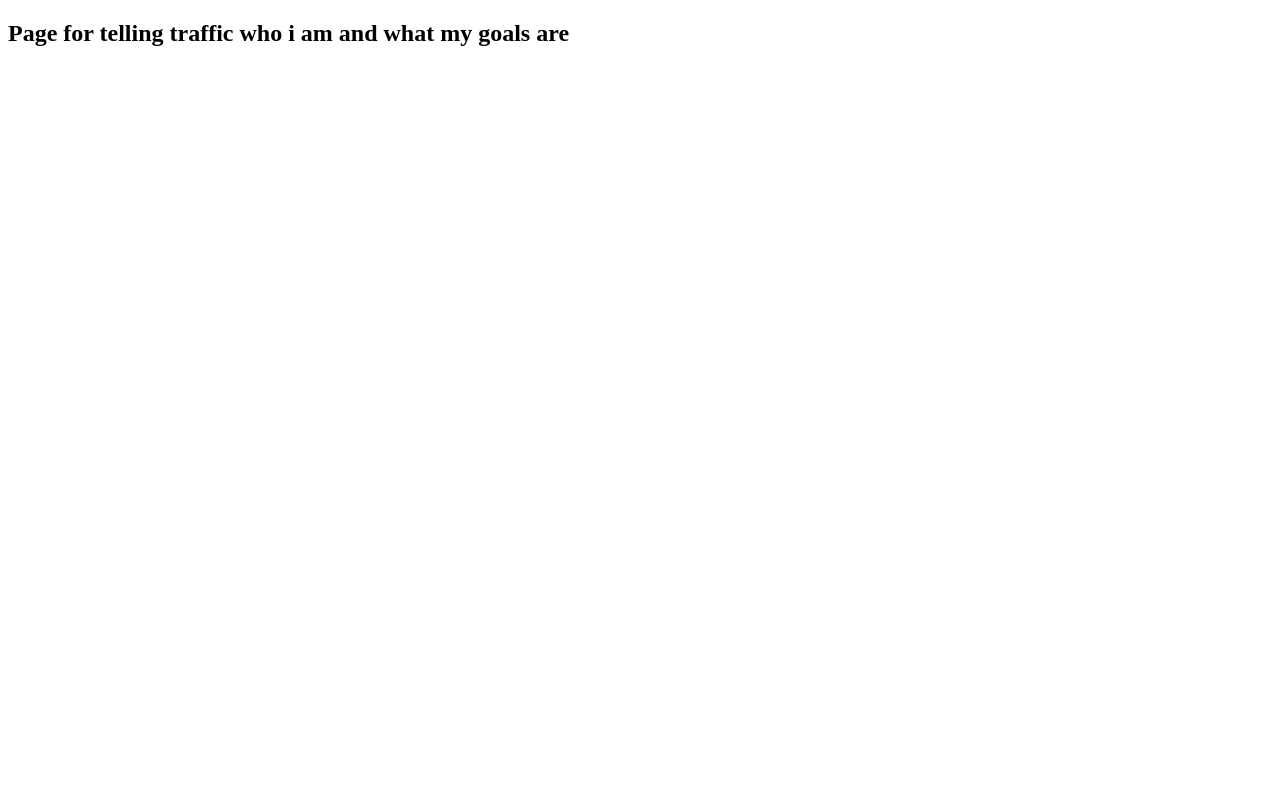
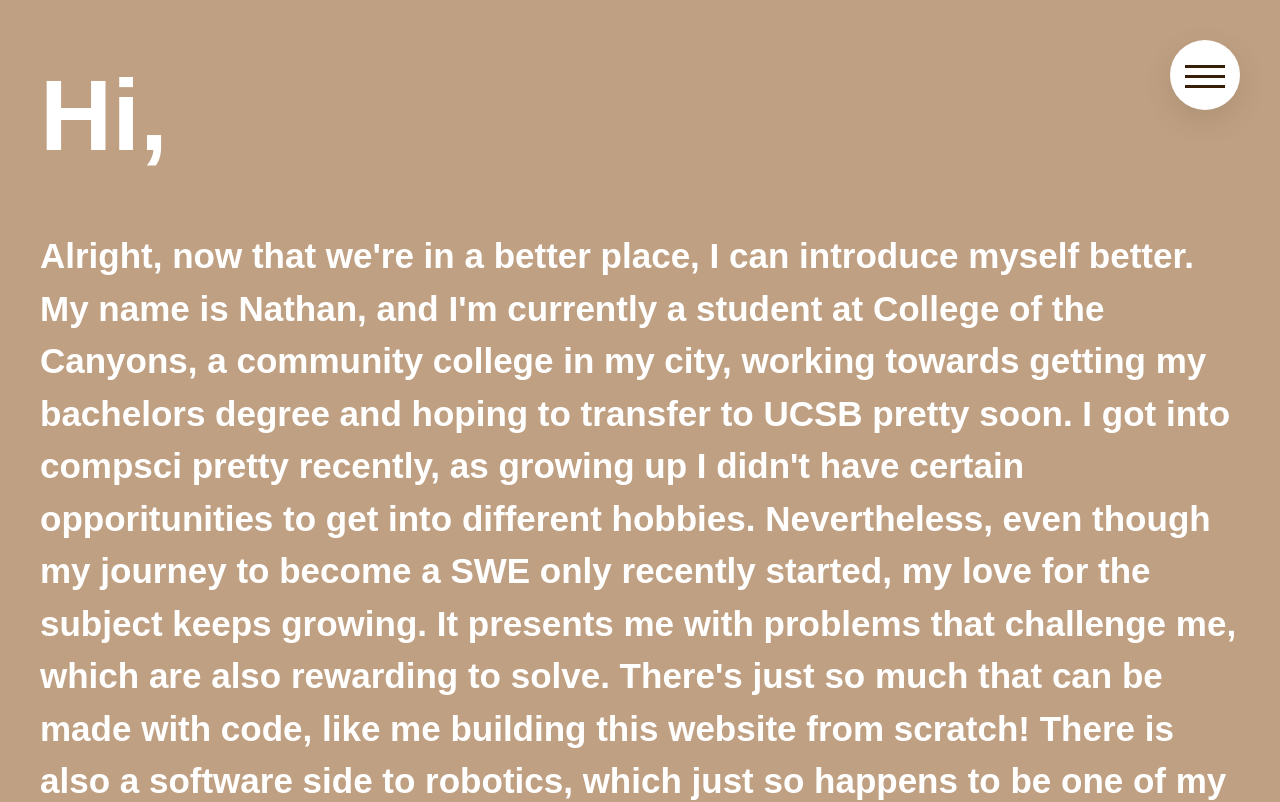
Before and after one commit to uhhitsnathan/portfolio, a plain HTML site: page links/about-me-page.html in a window 1280 px wide. Shown: the top 802 px of the page. Drawn offline with Linux system fonts and the light colour scheme.

Commit message:
updated file directory, subpages and main pages are all interlinked

```diff
--- a/links/about-me-page.html
+++ b/links/about-me-page.html
@@ -4,9 +4,33 @@
     <meta charset="UTF-8">
     <meta http-equiv="X-UA-Compatible" content="IE=edge">
     <meta name="viewport" content="width=device-width, initial-scale=1.0">
-    <title>About Me</title>
+    <title>Document</title>
+    <link rel = 'stylesheet' href="aboutmestyles.css">
 </head>
 <body>
-    <h2>Page for telling traffic who i am and what my goals are</h2>
-</body>
+    <div class="navigation">
+        <h1 class="logo">Hi,</span></h1>
+
+        <input type="checkbox" class="navigation__checkbox" id="toggle">
+        <label for="toggle" class="navigation__button">
+            <span class="navigation__icon">&nbsp;</span>
+        </label>
+
+        <div class="navigation__background">&nbsp;</div>
+
+        <nav class="navigation__nav">
+            <ul class="navigation__list">
+                <li><a href="../index.html" class="navigation__link"> Home</a></li>
+                <li><a href="about-me-page.html" class="navigation__link">About Me</a></li>
+                <li><a href="my-projects-page.html" class="navigation__link">My Projects</a></li>
+                <li><a href="contact-me-page.html" class="navigation__link">Contact Me</a></li>
+            </ul>
+        </nav>
+    </div>
+    <div class = "introduction">
+        <h3>Alright, now that we're in a better place, I can introduce myself better. <br> My name is Nathan, and I'm currently a student at College of the Canyons, a community college in my city, working towards getting my bachelors degree and hoping to transfer to UCSB pretty soon. I got into compsci pretty recently, as growing up I didn't have certain opporitunities to get into different hobbies. Nevertheless, even though my journey to become a SWE only recently started, my love for the subject keeps growing. It presents me with problems that challenge me, which are also rewarding to solve. There's just so much that can be made with code, like me building this website from scratch! There is also a software side to robotics, which just so happens to be one of my hobbies. Recently I got into coding with Arduino architecture and have made some pretty cool projects, so feel free to go check out my projects page and see what I've done.
+        <br> Thanks for your visit, and hope to see you again! </h3>
+    </div>
+      <script src="pee.js"></script>
+      </body>
 </html>
--- /dev/null
+++ b/links/aboutmestyles.css
@@ -0,0 +1,155 @@
+* {
+    padding: 0;
+    margin: 0;
+    box-sizing: border-box;
+  }
+
+  body {
+    font-family: sans-serif;
+    line-height: 1.5;
+    background: #c0a082;
+  }
+
+  .logo {
+    font-size: 100px;
+    padding: 40px;
+    color: #fff;
+  }
+
+  .logo span {
+     color: #c0a082;}
+
+  .navigation {
+    position: relative;
+  }
+  .introduction{
+    position: relative;
+    padding-left: 40px;
+    padding-right: 40px;
+    color: #fff;
+  }
+  h3{
+    font-size: 35px;
+  }
+
+  .navigation__checkbox {
+    display: none;
+  }
+
+  .navigation__button {
+    width: 70px;
+    height: 70px;
+    border-radius: 50%;
+    background: #fff;
+    position: fixed;
+    top: 40px;
+    right: 40px;
+    z-index: 2000;
+    box-shadow: 0 10px 30px rgba(0, 0, 0, 0.1);
+    text-align: center;
+    cursor: pointer;
+    transition: all 0.2s;
+  }
+
+  .navigation__background {
+    width: 60px;
+    height: 60px;
+    border-radius: 50%;
+    background: #361e08;
+    position: fixed;
+    top: 45px;
+    right: 45px;
+    z-index: 1000;
+    transition: all 0.5s cubic-bezier(0.86, 0, 0.07, 1);
+  }
+
+  .navigation__nav {
+    height: 100vh;
+    position: fixed;
+    top: 0;
+    left: 0;
+    z-index: 1500;
+
+    opacity: 0;
+    visibility: hidden;
+    width: 0;
+
+    transition: all 0.8s cubic-bezier(0.68, -0.55, 0.256, 1.55);
+  }
+  .navigation__list {
+    position: absolute;
+    top: 50%;
+    left: 50%;
+    transform: translate(-50%, -50%);
+    list-style: none;
+    text-align: center;
+    width: 100%;
+  }
+
+  .navigation__link {
+    display: inline-block;
+    font-size: 20px;
+    font-weight: 300;
+    color: #fff;
+    padding: 20px;
+    text-transform: uppercase;
+    text-decoration: none;
+
+    transition: all 0.4s;
+  }
+
+  .navigation__link:hover {
+    color: #a275f7;
+    transform: translateX(10px);
+  }
+  .navigation__checkbox:checked ~ .navigation__background {
+    transform: scale(1.6);
+    transform: scale(30);
+  }
+  .navigation__checkbox:checked ~ .navigation__nav {
+    opacity: 1;
+    visibility: visible;
+    width: 150%;
+  }
+  .navigation__icon {
+    position: relative;
+    margin-top: 35px;
+  }
+  .navigation__icon,
+  .navigation__icon::before,
+  .navigation__icon::after {
+    width: 40px;
+    height: 3px;
+    background: #361e08;
+    display: inline-block;
+  }
+  .navigation__icon::before,
+  .navigation__icon::after {
+    content: "";
+    position: absolute;
+    left: 0;
+    transition: all 0.2s;
+  }
+  .navigation__icon::before {
+    top: -10px;
+  }
+  .navigation__icon::after {
+    top: 10px;
+  }
+  .navigation__button:hover .navigation__icon::before {
+    top: -12px;
+  }
+  .navigation__button:hover .navigation__icon::after {
+    top: 12px;
+  }
+  .navigation__checkbox:checked + .navigation__button .navigation__icon {
+    background: transparent;
+  }
+  .navigation__checkbox:checked + .navigation__button .navigation__icon::before {
+    top: 0;
+    transform: rotate(135deg);
+  }
+  .navigation__checkbox:checked + .navigation__button .navigation__icon::after {
+    top: 0;
+    transform: rotate(-135deg);
+  }
--- /dev/null
+++ b/links/contactmestyles.css
@@ -0,0 +1,155 @@
+* {
+    padding: 0;
+    margin: 0;
+    box-sizing: border-box;
+  }
+
+  body {
+    font-family: sans-serif;
+    line-height: 1.5;
+    background: #c0a082;
+  }
+
+  .logo {
+    font-size: 100px;
+    padding: 40px;
+    color: #fff;
+  }
+
+  .logo span {
+     color: #c0a082;}
+
+  .navigation {
+    position: relative;
+  }
+  .introduction{
+    position: relative;
+    padding-left: 40px;
+    padding-right: 40px;
+    color: #fff;
+  }
+  h3{
+    font-size: 35px;
+  }
+
+  .navigation__checkbox {
+    display: none;
+  }
+
+  .navigation__button {
+    width: 70px;
+    height: 70px;
+    border-radius: 50%;
+    background: #fff;
+    position: fixed;
+    top: 40px;
+    right: 40px;
+    z-index: 2000;
+    box-shadow: 0 10px 30px rgba(0, 0, 0, 0.1);
+    text-align: center;
+    cursor: pointer;
+    transition: all 0.2s;
+  }
+
+  .navigation__background {
+    width: 60px;
+    height: 60px;
+    border-radius: 50%;
+    background: #361e08;
+    position: fixed;
+    top: 45px;
+    right: 45px;
+    z-index: 1000;
+    transition: all 0.5s cubic-bezier(0.86, 0, 0.07, 1);
+  }
+
+  .navigation__nav {
+    height: 100vh;
+    position: fixed;
+    top: 0;
+    left: 0;
+    z-index: 1500;
+
+    opacity: 0;
+    visibility: hidden;
+    width: 0;
+
+    transition: all 0.8s cubic-bezier(0.68, -0.55, 0.256, 1.55);
+  }
+  .navigation__list {
+    position: absolute;
+    top: 50%;
+    left: 50%;
+    transform: translate(-50%, -50%);
+    list-style: none;
+    text-align: center;
+    width: 100%;
+  }
+
+  .navigation__link {
+    display: inline-block;
+    font-size: 20px;
+    font-weight: 300;
+    color: #fff;
+    padding: 20px;
+    text-transform: uppercase;
+    text-decoration: none;
+
+    transition: all 0.4s;
+  }
+
+  .navigation__link:hover {
+    color: #a275f7;
+    transform: translateX(10px);
+  }
+  .navigation__checkbox:checked ~ .navigation__background {
+    transform: scale(1.6);
+    transform: scale(30);
+  }
+  .navigation__checkbox:checked ~ .navigation__nav {
+    opacity: 1;
+    visibility: visible;
+    width: 150%;
+  }
+  .navigation__icon {
+    position: relative;
+    margin-top: 35px;
+  }
+  .navigation__icon,
+  .navigation__icon::before,
+  .navigation__icon::after {
+    width: 40px;
+    height: 3px;
+    background: #361e08;
+    display: inline-block;
+  }
+  .navigation__icon::before,
+  .navigation__icon::after {
+    content: "";
+    position: absolute;
+    left: 0;
+    transition: all 0.2s;
+  }
+  .navigation__icon::before {
+    top: -10px;
+  }
+  .navigation__icon::after {
+    top: 10px;
+  }
+  .navigation__button:hover .navigation__icon::before {
+    top: -12px;
+  }
+  .navigation__button:hover .navigation__icon::after {
+    top: 12px;
+  }
+  .navigation__checkbox:checked + .navigation__button .navigation__icon {
+    background: transparent;
+  }
+  .navigation__checkbox:checked + .navigation__button .navigation__icon::before {
+    top: 0;
+    transform: rotate(135deg);
+  }
+  .navigation__checkbox:checked + .navigation__button .navigation__icon::after {
+    top: 0;
+    transform: rotate(-135deg);
+  }
--- /dev/null
+++ b/links/myprojectsstyles.css
@@ -0,0 +1,155 @@
+* {
+    padding: 0;
+    margin: 0;
+    box-sizing: border-box;
+  }
+
+  body {
+    font-family: sans-serif;
+    line-height: 1.5;
+    background: #c0a082;
+  }
+
+  .logo {
+    font-size: 100px;
+    padding: 40px;
+    color: #fff;
+  }
+
+  .logo span {
+     color: #c0a082;}
+
+  .navigation {
+    position: relative;
+  }
+  .introduction{
+    position: relative;
+    padding-left: 40px;
+    padding-right: 40px;
+    color: #fff;
+  }
+  h3{
+    font-size: 35px;
+  }
+
+  .navigation__checkbox {
+    display: none;
+  }
+
+  .navigation__button {
+    width: 70px;
+    height: 70px;
+    border-radius: 50%;
+    background: #fff;
+    position: fixed;
+    top: 40px;
+    right: 40px;
+    z-index: 2000;
+    box-shadow: 0 10px 30px rgba(0, 0, 0, 0.1);
+    text-align: center;
+    cursor: pointer;
+    transition: all 0.2s;
+  }
+
+  .navigation__background {
+    width: 60px;
+    height: 60px;
+    border-radius: 50%;
+    background: #361e08;
+    position: fixed;
+    top: 45px;
+    right: 45px;
+    z-index: 1000;
+    transition: all 0.5s cubic-bezier(0.86, 0, 0.07, 1);
+  }
+
+  .navigation__nav {
+    height: 100vh;
+    position: fixed;
+    top: 0;
+    left: 0;
+    z-index: 1500;
+
+    opacity: 0;
+    visibility: hidden;
+    width: 0;
+
+    transition: all 0.8s cubic-bezier(0.68, -0.55, 0.256, 1.55);
+  }
+  .navigation__list {
+    position: absolute;
+    top: 50%;
+    left: 50%;
+    transform: translate(-50%, -50%);
+    list-style: none;
+    text-align: center;
+    width: 100%;
+  }
+
+  .navigation__link {
+    display: inline-block;
+    font-size: 20px;
+    font-weight: 300;
+    color: #fff;
+    padding: 20px;
+    text-transform: uppercase;
+    text-decoration: none;
+
+    transition: all 0.4s;
+  }
+
+  .navigation__link:hover {
+    color: #a275f7;
+    transform: translateX(10px);
+  }
+  .navigation__checkbox:checked ~ .navigation__background {
+    transform: scale(1.6);
+    transform: scale(30);
+  }
+  .navigation__checkbox:checked ~ .navigation__nav {
+    opacity: 1;
+    visibility: visible;
+    width: 150%;
+  }
+  .navigation__icon {
+    position: relative;
+    margin-top: 35px;
+  }
+  .navigation__icon,
+  .navigation__icon::before,
+  .navigation__icon::after {
+    width: 40px;
+    height: 3px;
+    background: #361e08;
+    display: inline-block;
+  }
+  .navigation__icon::before,
+  .navigation__icon::after {
+    content: "";
+    position: absolute;
+    left: 0;
+    transition: all 0.2s;
+  }
+  .navigation__icon::before {
+    top: -10px;
+  }
+  .navigation__icon::after {
+    top: 10px;
+  }
+  .navigation__button:hover .navigation__icon::before {
+    top: -12px;
+  }
+  .navigation__button:hover .navigation__icon::after {
+    top: 12px;
+  }
+  .navigation__checkbox:checked + .navigation__button .navigation__icon {
+    background: transparent;
+  }
+  .navigation__checkbox:checked + .navigation__button .navigation__icon::before {
+    top: 0;
+    transform: rotate(135deg);
+  }
+  .navigation__checkbox:checked + .navigation__button .navigation__icon::after {
+    top: 0;
+    transform: rotate(-135deg);
+  }
```
Also changed, not shown: links/contact-me-page.html (+28 -3 lines), links/my-projects-page.html (+26 -3 lines).
